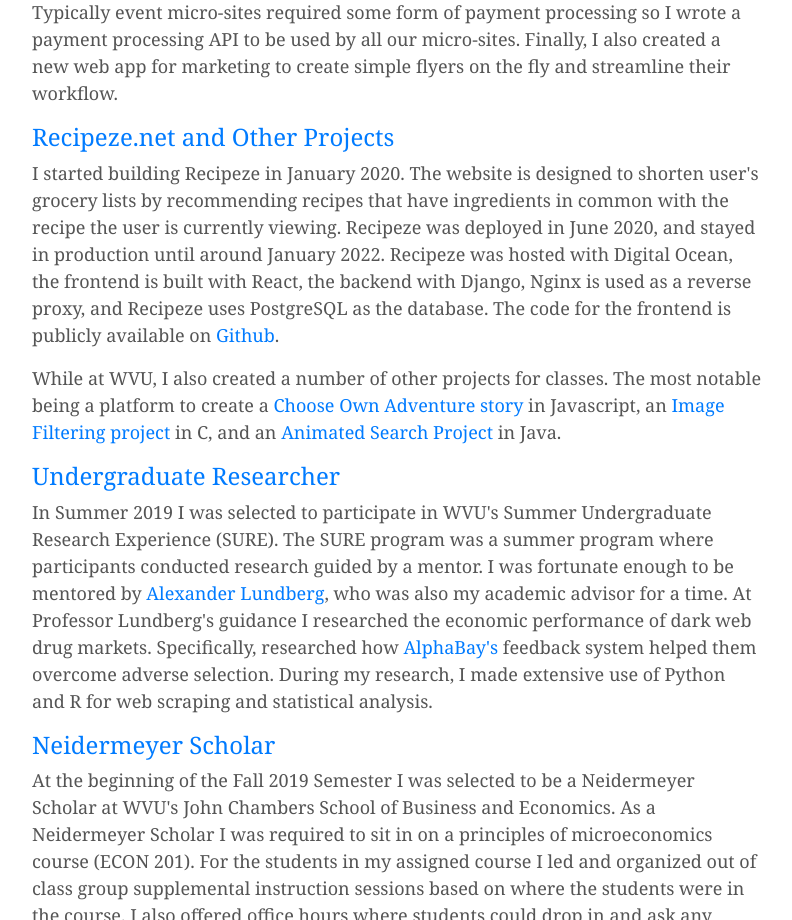
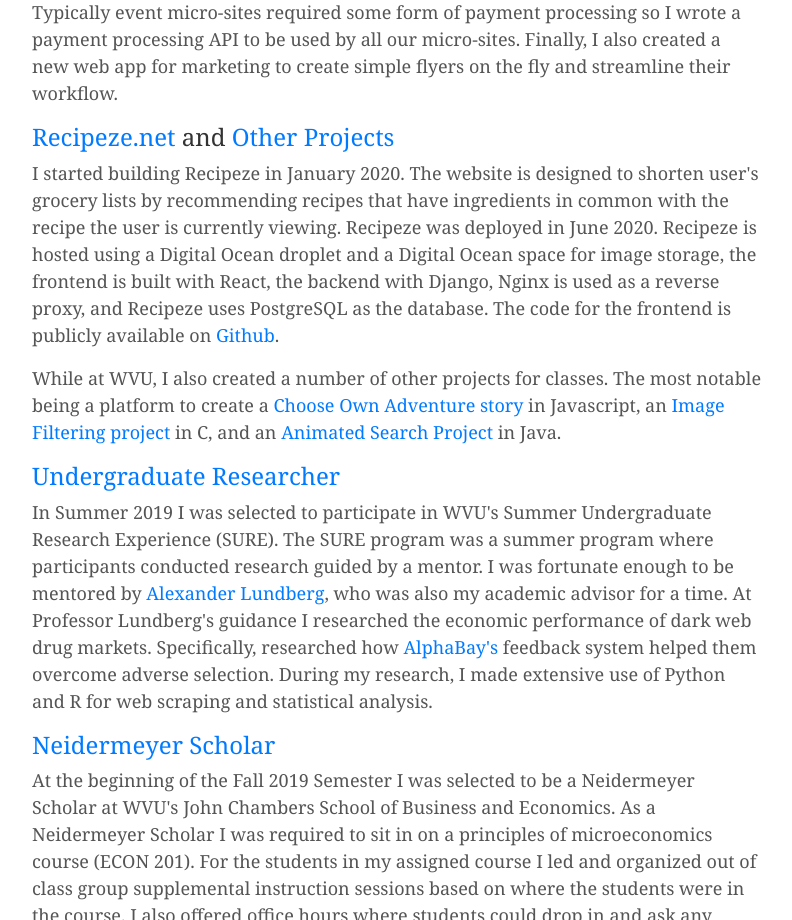
Before and after one commit to Bradleynewlon0214/Resume, a plain HTML site: page index.html in a window 1280 px wide. Shown: the part 1320-2240 px from the top of the page, without its empty margins (53-845 px from the left). Drawn offline with nearby package versions, Linux system fonts and the light colour scheme.

Commit message:
Recipeze update

```diff
--- a/index.html
+++ b/index.html
@@ -111,10 +111,10 @@
                                 </p>
                             </li>
                             <li>
-                                <h4><a href="https://github.com/bradleynewlon0214" aria-label="My Github" target="_blank" rel="noopener noreferrer">Recipeze.net and Other Projects</a></h4>
+                                <h4><a href="https://recipeze.net" aria-label="Link to Recipze.net" target="_blank" rel="noopener noreferrer">Recipeze.net</a> and <a href="https://github.com/bradleynewlon0214" aria-label="My Github" target="_blank" rel="noopener noreferrer">Other Projects</a></h4>
                                 <p class="indent-five">
                                     I started building Recipeze in January 2020. The website is designed to shorten user's grocery lists by recommending recipes that have ingredients in common with the recipe the user
-                                    is currently viewing. Recipeze was deployed in June 2020, and stayed in production until around January 2022. Recipeze was hosted with Digital Ocean, the frontend is built with React,
+                                    is currently viewing. Recipeze was deployed in June 2020. Recipeze is hosted using a Digital Ocean droplet and a Digital Ocean space for image storage, the frontend is built with React,
                                     the backend with Django, Nginx is used as a reverse proxy, and Recipeze uses PostgreSQL as the database. The code for the frontend is publicly available on
                                     <a href="https://github.com/Bradleynewlon0214/Recipeze"  target="_blank" rel="noopener noreferrer">Github</a>.
                                 </p>
```
